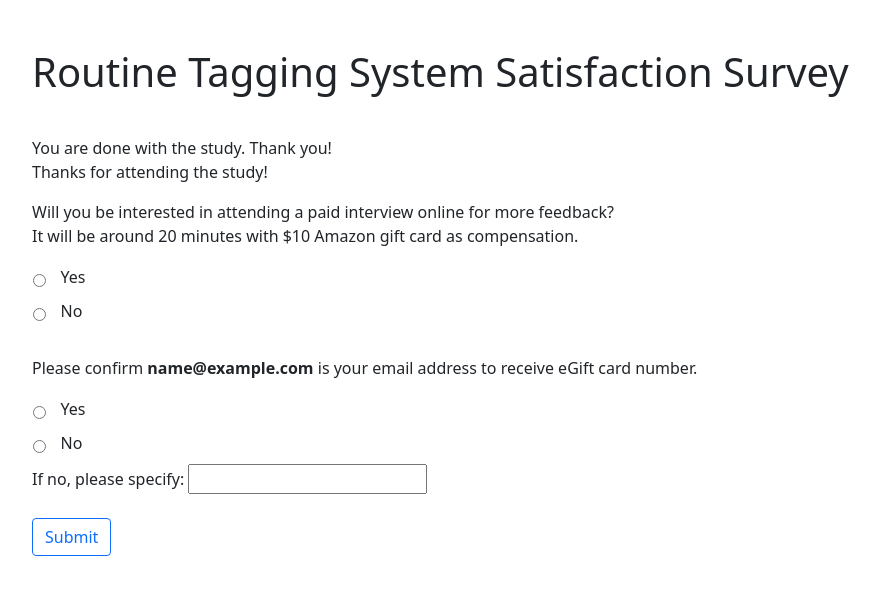
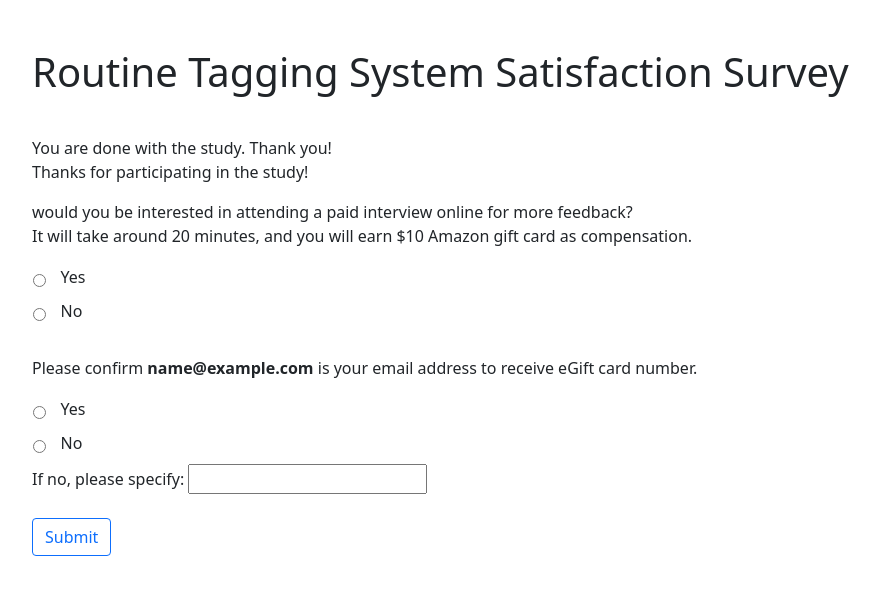
Before and after one commit to RuiRitaYang/web-tag-system-survey, a Flask app: page /finish/1 in a window 1280 px wide. Shown: the top 595 px of the page, without its empty margins (123-1003 px from the left). Run offline with Flask 2, Linux system fonts and the light colour scheme; the visitor is signed in with stand-in values (Sample User, id 1); data comes from the database, SQL or seed files in the repository; some libraries are stand-ins or nearby versions.

Commit message:
some basic edits

```diff
--- a/app/templates/consent_form.html
+++ b/app/templates/consent_form.html
@@ -34,7 +34,7 @@
 <p>You will receive a $10 Amazon gift card upon completion of the study.</p>
 <p><strong>Can I withdraw or be removed from the study?</strong></p>
 <p>If you decide to participate, you are free to withdraw your consent and discontinue participation at any time. Your participation in this research is voluntary. Your decision whether or not to participate, or to withdraw after beginning participation, will not affect your current or future dealings with the University of Illinois at Urbana-Champaign.</p>
-<p><strong>Will data be collecteed from me be used for any other research?</strong></p>
+<p><strong>Will data be collected from me be used for any other research?</strong></p>
 <p>Your de-identified information could be used for future research without additional informed consent.</p>
 <p><strong>Who should I contact if I have questions?</strong></p>
 <p>If you have questions about this project, you may contact Karrie Karahalios at 217-265-6841 or kkarahal@illinois.edu. If you have any questions about your rights as a participant in this study or any concerns or complaints, please contact the University of Illinois at Urbana-Champaign Office for the Protection of Research Subjects at 217-333-2670 or via email at irb@illinois.edu.</p>
--- a/app/templates/finish.html
+++ b/app/templates/finish.html
@@ -6,18 +6,18 @@
   You are done with the study. Thank you!
   {% if finished == 3 %}
   <p>
-    We'll send you the Amazon eGift card number to your email
+    We will send you the Amazon eGift card number to your email
     <strong>{{ email }}</strong>.
   </p>
   {% endif %}
   {% if finished < 3 and finished > 0 %}
   <form method="POST">
     {{ form.hidden_tag() }}
-    <p> Thanks for attending the study! </p>
+    <p> Thanks for participating in the study! </p>
     <p>
-      Will you be interested in attending a paid interview online for
+      would you be interested in attending a paid interview online for
       more feedback? <br/>
-      It will be around 20 minutes with $10 Amazon gift card as compensation.
+      It will take around 20 minutes, and you will earn $10 Amazon gift card as compensation.
     </p>
     <table>
       {% for subfield in form.interview %}
--- a/app/templates/id_validation.html
+++ b/app/templates/id_validation.html
@@ -3,7 +3,7 @@
 
 {% block content %}
 <div class="container">
-  <p> Please input your uuid we send you in the email:</p>
+  <p> Please provide the uuid we sent you via email:</p>
   <form method="POST">
     {{ form.hidden_tag() }}
     {{ form.uuid.label(class="forem-label") }}
```
